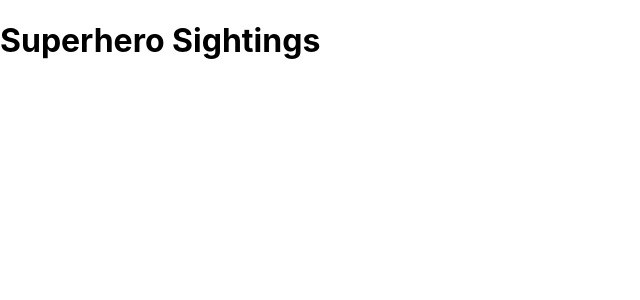
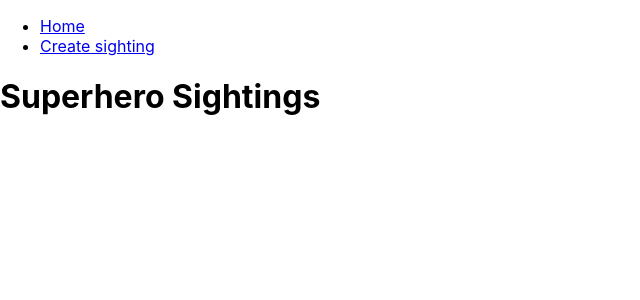
Before and after one commit to evelyn-sz/Superhero_Sightings, a React (Create React App) app in the folder superhero_sightings_front/: page /sightings in a window 1280 px wide. Shown: the top 300 px of the page, without its empty margins (0-640 px from the left). Built offline with nearby package versions, Linux system fonts and the light colour scheme.

Commit message:
commit prior to merge

```diff
--- a/superhero_sightings_front/src/NavBar.js
+++ b/superhero_sightings_front/src/NavBar.js
@@ -4,6 +4,19 @@ const NavBar = () => {
     return(
         <header>
 
+            <ul>
+                <li>
+                    <a href="/sightings">Home</a>
+                </li>
+                <li>
+                    <a href="/sightings/new">Create sighting</a>
+                </li>
+
+
+            </ul>
+
+
+
         </header>
     )
 }
```
